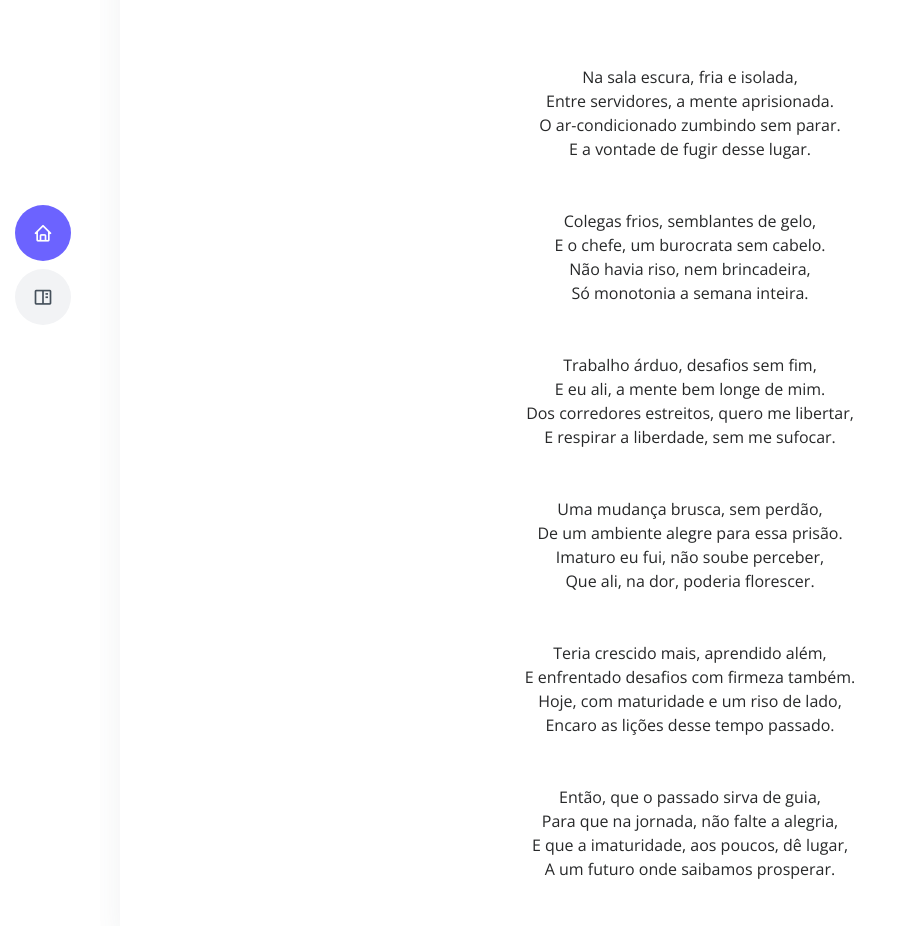
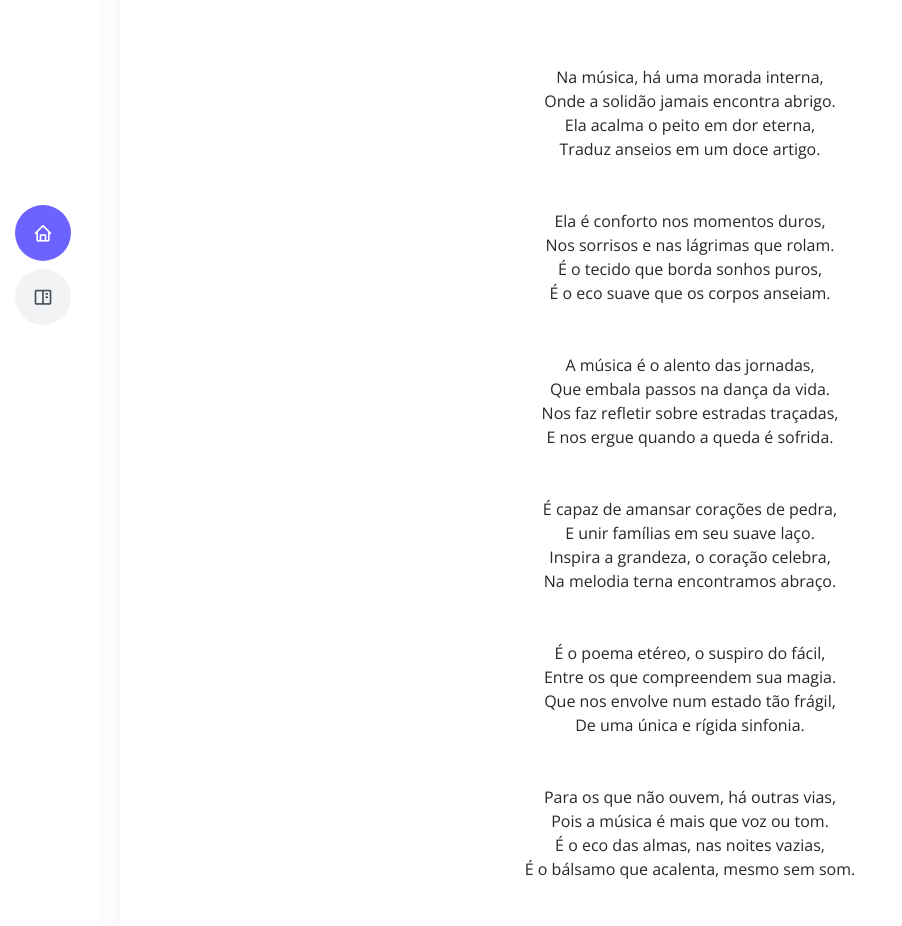
Before and after one commit to igjunio/poetaBento, a plain HTML site: page poesia/musica.html in a window 1280 px wide. Shown: the part 131-1057 px from the top of the page, without its empty margins (0-902 px from the left). Drawn offline with nearby package versions, Linux system fonts and the light colour scheme.

Commit message:
Poema: musica
Poema: musica
E atualizações

```diff
--- a/assets/js/lerPoema.js
+++ b/assets/js/lerPoema.js
@@ -6,7 +6,8 @@ const paginas = [
   'janine.html',
   'muaythai.html',
   'barracao.html',
-  'reforma.html'
+  'reforma.html',
+  'musica.html'
   // Adicione mais páginas conforme necessário
 ];
 
--- a/poesia/calabouco.html
+++ b/poesia/musica.html
@@ -6,7 +6,7 @@
   <meta content="width=device-width, initial-scale=1.0" name="viewport">
 
   <title>Poeta Bento</title>
-  <meta content="Calabouço" name="description">
+  <meta content="Música" name="description">
   <meta content="Poeta Bento" name="keywords">
 
   <!-- Favicons -->
@@ -51,37 +51,47 @@
     <section id="portfolio-details" class="portfolio-details">
       <div class="container portfolio-info">
         <div class="section-title">
-          <h2>CALABOUÇO</h2>
+          <h2>MÚSICA</h2>
           <br><br>
-          <p>Na sala escura, fria e isolada,</p>
-          <p>Entre servidores, a mente aprisionada.</p>
-          <p>O ar-condicionado zumbindo sem parar.</p>
-          <p>E a vontade de fugir desse lugar.</p>
+          <p>Na música, há uma morada interna,</p>
+          <p>Onde a solidão jamais encontra abrigo.</p>
+          <p>Ela acalma o peito em dor eterna,</p>
+          <p>Traduz anseios em um doce artigo.</p>
           <br><br>
-          <p>Colegas frios, semblantes de gelo,</p>
-          <p>E o chefe, um burocrata sem cabelo.</p>
-          <p>Não havia riso, nem brincadeira,</p>
-          <p>Só monotonia a semana inteira.</p>
+          <p>Ela é conforto nos momentos duros,</p>
+          <p>Nos sorrisos e nas lágrimas que rolam.</p>
+          <p>É o tecido que borda sonhos puros,</p>
+          <p>É o eco suave que os corpos anseiam.</p>
           <br><br>
-          <p>Trabalho árduo, desafios sem fim,</p>
-          <p>E eu ali, a mente bem longe de mim.</p>
-          <p>Dos corredores estreitos, quero me libertar,</p>
-          <p>E respirar a liberdade, sem me sufocar.</p>
+          <p>A música é o alento das jornadas,</p>
+          <p>Que embala passos na dança da vida.</p>
+          <p>Nos faz refletir sobre estradas traçadas,</p>
+          <p>E nos ergue quando a queda é sofrida.</p>
           <br><br>
-          <p>Uma mudança brusca, sem perdão,</p>
-          <p>De um ambiente alegre para essa prisão.</p>
-          <p>Imaturo eu fui, não soube perceber,</p>
-          <p>Que ali, na dor, poderia florescer.</p>
+          <p>É capaz de amansar corações de pedra,</p>
+          <p>E unir famílias em seu suave laço.</p>
+          <p>Inspira a grandeza, o coração celebra,</p>
+          <p>Na melodia terna encontramos abraço.</p>
           <br><br>
-          <p>Teria crescido mais, aprendido além,</p>
-          <p>E enfrentado desafios com firmeza também.</p>
-          <p>Hoje, com maturidade e um riso de lado,</p>
-          <p>Encaro as lições desse tempo passado.</p>
+          <p>É o poema etéreo, o suspiro do fácil,</p>
+          <p>Entre os que compreendem sua magia.</p>
+          <p>Que nos envolve num estado tão frágil,</p>
+          <p>De uma única e rígida sinfonia.</p>
           <br><br>
-          <p>Então, que o passado sirva de guia,</p>
-          <p>Para que na jornada, não falte a alegria,</p>
-          <p>E que a imaturidade, aos poucos, dê lugar,</p>
-          <p>A um futuro onde saibamos prosperar.</p>
+          <p>Para os que não ouvem, há outras vias,</p>
+          <p>Pois a música é mais que voz ou tom.</p>
+          <p>É o eco das almas, nas noites vazias,</p>
+          <p>É o bálsamo que acalenta, mesmo sem som.</p>
+          <br><br>
+          <p>Ela é a arte do possível, do sonho,</p>
+          <p>A expressão única do ser em cada nota.</p>
+          <p>Em suas variações, o mundo é mais risonho,</p>
+          <p>E até a tristeza encontra uma rota.</p>
+          <br><br>
+          <p>A música é um amor que nos encanta,</p>
+          <p>E que nos abraça quando mais precisamos.</p>
+          <p>É o que nos resta quando a vida se adianta,</p>
+          <p>É o que nos lembra do que mais amamos.</p>
       </div>
     </div>
     </section>
@@ -103,6 +113,7 @@
         </div>
       </div>
     </section>
+
   </main><!-- End #main -->
 
   <!-- ======= Footer ======= -->
```
